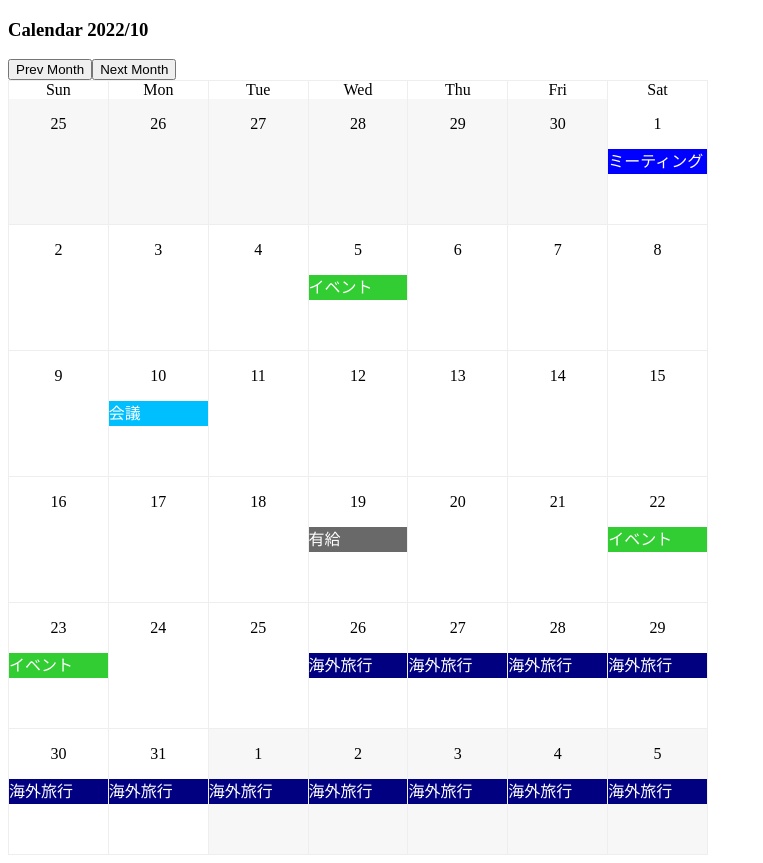
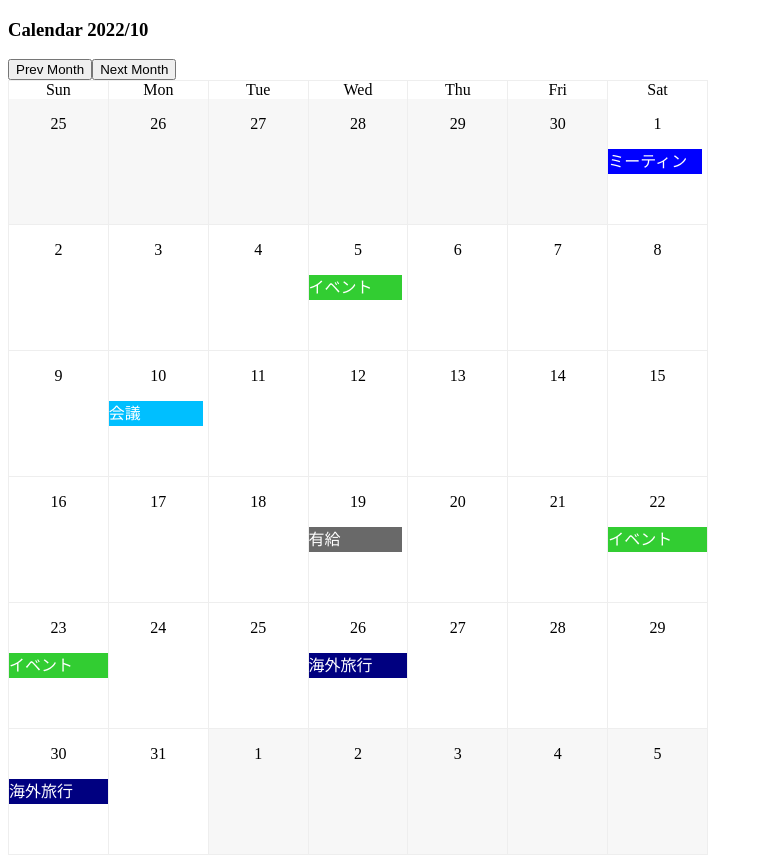
Before and after one commit to MO-5995/vue-calendar, a Vue app: page / in a window 1280 px wide. Shown: the whole page, without its empty margins (0-763 px from the left). Built offline with nearby package versions, Linux system fonts and the light colour scheme.

Commit message:
change:how to show

```diff
--- a/src/components/Calendar.vue
+++ b/src/components/Calendar.vue
@@ -19,7 +19,8 @@
         <div v-for="dayEvent in day.dayEvents" :key="dayEvent.id">
           <div
             class="calendar-event"
-            :style="`background-color:${dayEvent.color}`"
+            :style="`width:${dayEvent.width}%;background-color:${dayEvent.color}`"
+            draggable="true"
           >
             {{ dayEvent.name }}
           </div>
@@ -106,6 +107,13 @@ export default {
           end: "2022/12/01",
           color: "royalblue",
         },
+        {
+          id: 10,
+          name: "誕生日",
+          start: "2022/12/01",
+          end: "2022/12/01",
+          color: "orange",
+        },
       ],
     };
   },
@@ -132,7 +140,7 @@ export default {
       for (let week = 0; week < weekNumber; week++) {
         let weekRow = [];
         for (let day = 0; day < 7; day++) {
-          let dayEvents = this.getDayEvents(calendarDate);
+          let dayEvents = this.getDayEvents(calendarDate, day);
           weekRow.push({
             day: calendarDate.get("date"),
             month: calendarDate.format("YYYY/MM"),
@@ -154,13 +162,31 @@ export default {
       const week = ["Sun", "Mon", "Tue", "Wed", "Thu", "Fri", "Sat"];
       return week[dayIndex];
     },
-    getDayEvents(date) {
-      return this.events.filter((event) => {
+    getDayEvents(date, day) {
+      let dayEvents = [];
+      this.events.filter((event) => {
         let startDate = moment(event.start).format("YYYY/MM/DD");
         let endDate = moment(event.end).format("YYYY/MM/DD");
         let Date = date.format("YYYY/MM/DD");
-        if (startDate <= Date && endDate >= Date) return true;
+        if (startDate <= Date && endDate >= Date) {
+          if (startDate === Date) {
+            let width = this.getEventWidth(startDate, endDate, day);
+            dayEvents.push({ ...event, width });
+          } else if (day === 0) {
+            let width = this.getEventWidth(startDate, endDate, day);
+            dayEvents.push({ ...event, width });
+          }
+        }
       });
+      return dayEvents;
+    },
+    getEventWidth(end, start, day) {
+      let betweenDays = moment(end).diff(moment(start), "days");
+      if (betweenDays > 6 - day) {
+        return (6 - day) * 100 + 95;
+      } else {
+        return betweenDays * 100 + 95;
+      }
     },
   },
   mounted() {
```
